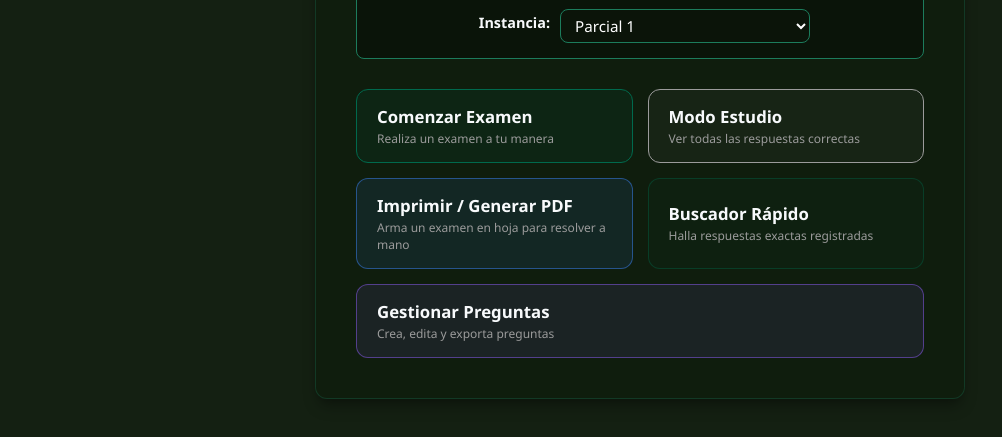
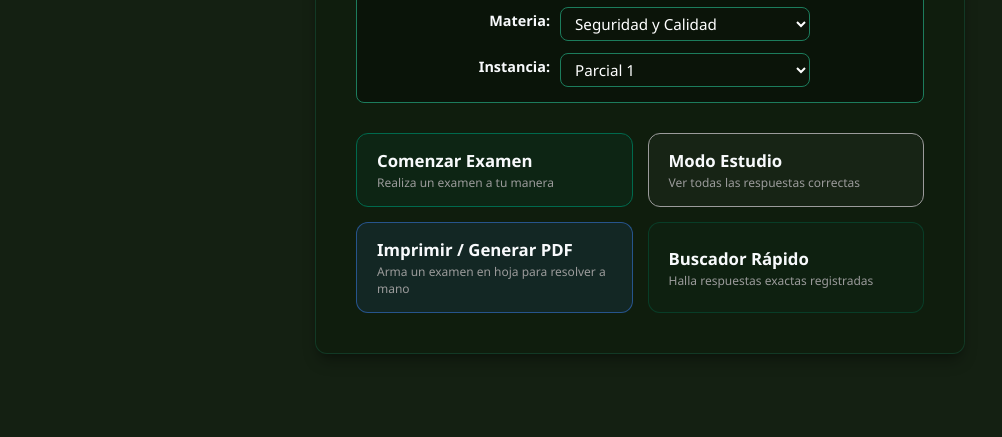
Before and after one commit to AntonioMarioSandoval/SimulacroExamenMultiple, a plain HTML site: page index.html in a window 1280 px wide. Shown: the part 297-734 px from the top of the page, without its empty margins (0-1002 px from the left). Drawn offline with Linux system fonts and the light colour scheme.

Commit message:
Update index.html

```diff
--- a/index.html
+++ b/index.html
@@ -86,12 +86,12 @@
                     </div>
                 </button>
 
-                <button class="btn-large btn-secondary" onclick="navTo('admin-screen')" style="flex: 1; min-width: 250px; background-color: rgba(139, 92, 246, 0.1); border-color: rgba(139, 92, 246, 0.5);">
+                <!--<button class="btn-large btn-secondary" onclick="navTo('admin-screen')" style="flex: 1; min-width: 250px; background-color: rgba(139, 92, 246, 0.1); border-color: rgba(139, 92, 246, 0.5);">
                     <div class="btn-text">
                         <strong>Gestionar Preguntas</strong>
                         <span>Crea, edita y exporta preguntas</span>
                     </div>
-                </button>
+                </button>-->
             </div>
         </div>
     </div>
```
